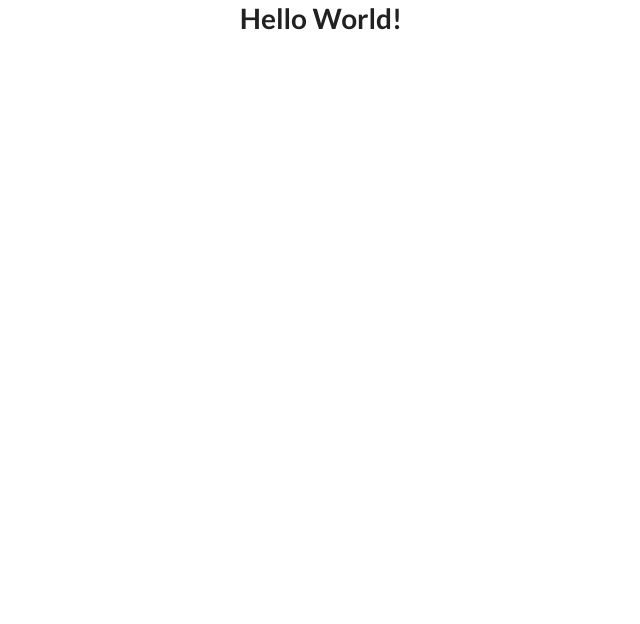
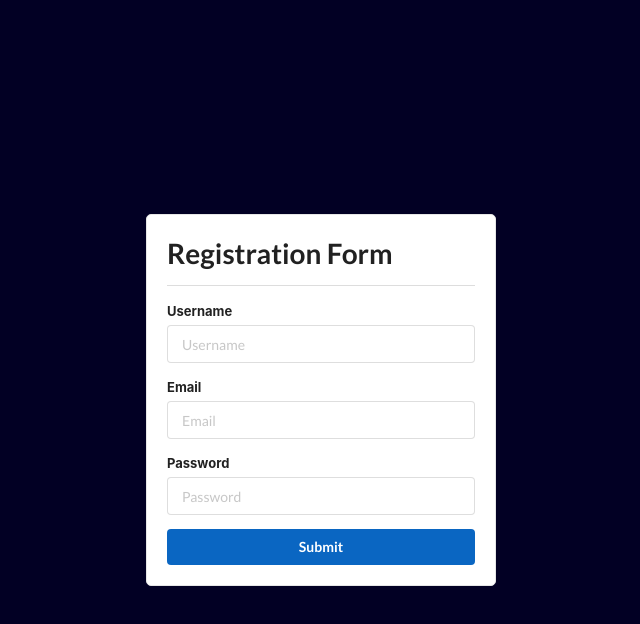
Before and after one commit to becathey/login-form-react, a React (Create React App) app: page / in a window 1280 px wide. Shown: the top 624 px of the page, without its empty margins (319-959 px from the left). Built offline with nearby package versions, Linux system fonts and the light colour scheme.

Commit message:
Create form, add styling

```diff
--- a/src/App.css
+++ b/src/App.css
@@ -1,3 +1,24 @@
-.App {
-  text-align: center;
+body {
+  background: rgb(2, 0, 36);
+  background: radial-gradient(circle, rgba(2, 0, 36, 1));
 }
+.container {
+  display: flex !important;
+  flex-direction: column;
+  align-items: center;
+  justify-content: center;
+  width: 100%;
+  max-width: 500px;
+  height: 100vh;
+  margin: auto;
+}
+.container > form {
+  width: 70%;
+  border: 1px solid hsl(0, 0%, 90%);
+  border-radius: 5px;
+  background: #fff;
+  padding: 20px;
+}
+button {
+  background: hsl(210, 90%, 40%) !important;
+}
--- a/src/App.js
+++ b/src/App.js
@@ -2,8 +2,26 @@
 
 function App() {
   return (
-    <div className="App">
-      <h1>Hello World!</h1>
+    <div className="container">
+      <form>
+        <h1>Registration Form</h1>
+        <div className="ui divider"></div>
+        <div className="ui form">
+          <div className="field">
+            <label>Username</label>
+            <input type="text" name="username" placeholder="Username" />
+          </div>
+          <div className="field">
+            <label>Email</label>
+            <input type="email" name="email" placeholder="Email" />
+          </div>
+          <div className="field">
+            <label>Password</label>
+            <input type="password" name="password" placeholder="Password" />
+          </div>
+          <button className="fluid ui button blue">Submit</button>
+        </div>
+      </form>
     </div>
   );
 }
```
